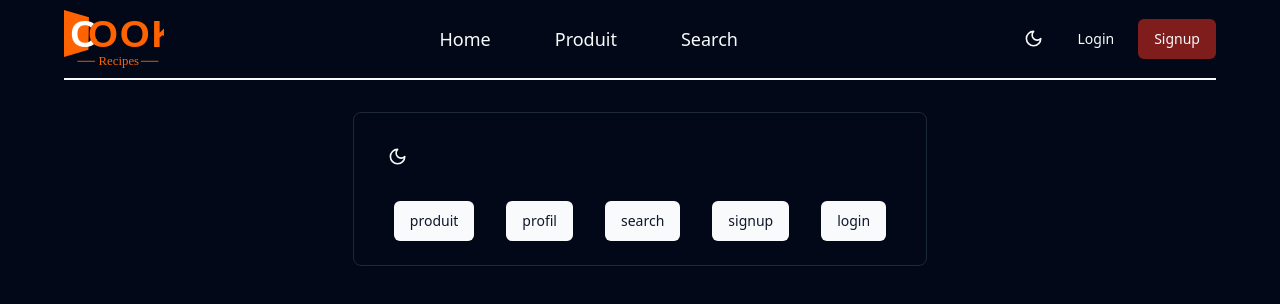
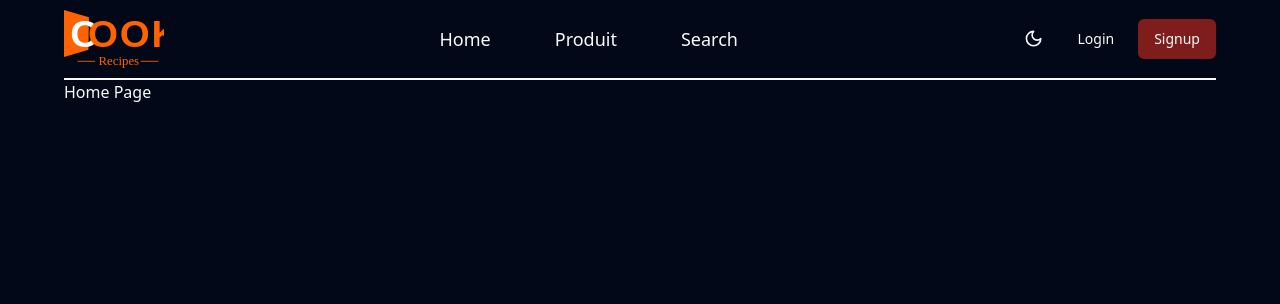
Before and after one commit to drimov/CookRecipes, a React (Vite) app: page / in a window 1280 px wide. Shown: the top 304 px of the page. Built offline with nearby package versions, Linux system fonts and the light colour scheme.

Commit message:
refactor: 🎨Nettoyage du composant

```diff
--- a/src/pages/Home.tsx
+++ b/src/pages/Home.tsx
@@ -1,36 +1,4 @@
-import { Card, CardContent, CardHeader } from "@/components/ui/card"
-
-import { Button } from "@/components/ui/button"
-import { Link } from "@/components/ui/link"
-import { ModeToggle } from "@/components/mode-toggle"
-
 const Home = () => {
-  return (
-    <div className="m-8 flex flex-col items-center justify-center">
-      <Card>
-        <CardHeader>
-          <ModeToggle />
-        </CardHeader>
-        <CardContent>
-          <Link to={"/produit"}>
-            <Button className="mx-4">produit</Button>
-          </Link>
-
-          <Link to={"/profil"} className="no-underline">
-            <Button className="mx-4">profil</Button>
-          </Link>
-          <Link to={"/search"}>
-            <Button className="mx-4">search</Button>
-          </Link>
-          <Link to={"/signup"}>
-            <Button className="mx-4">signup</Button>
-          </Link>
-          <Link to={"/login"}>
-            <Button className="mx-4">login</Button>
-          </Link>
-        </CardContent>
-      </Card>
-    </div>
-  )
+  return <>Home Page</>
 }
 export default Home
```
